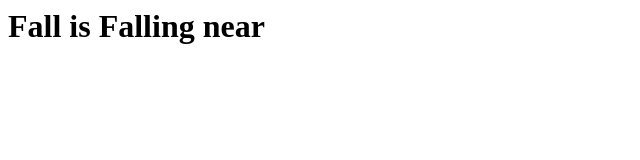
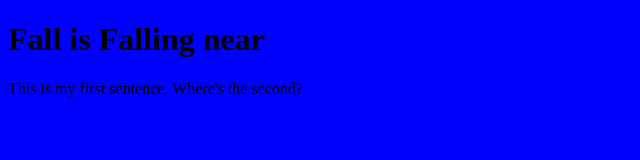
Before and after one commit to soccer-romo/Fall, a plain HTML site: page index.html in a window 1280 px wide. Shown: the whole page, without its empty margins (0-640 px from the left). Drawn offline with Linux system fonts and the light colour scheme.

Commit message:
2nd part of gitproject

```diff
--- a/index.html
+++ b/index.html
@@ -1 +1,14 @@
-<h1>Fall is Falling near</h1>
+<!DOCTYPE html>
+<html lang="en">
+<head>
+    <meta charset="UTF-8">
+    <meta name="viewport" content="width=device-width, initial-scale=1.0">
+    <meta http-equiv="X-UA-Compatible" content="ie=edge">
+    <title>Document</title>
+    <link rel="stylesheet" href="style.css">
+</head>
+<body>
+    <h1>Fall is Falling near</h1>
+    <p>This is my first sentence. Where's the second?</p>
+</body>
+</html>
--- /dev/null
+++ b/style.css
@@ -0,0 +1,4 @@
+html
+{
+    background: blue;
+}
```
